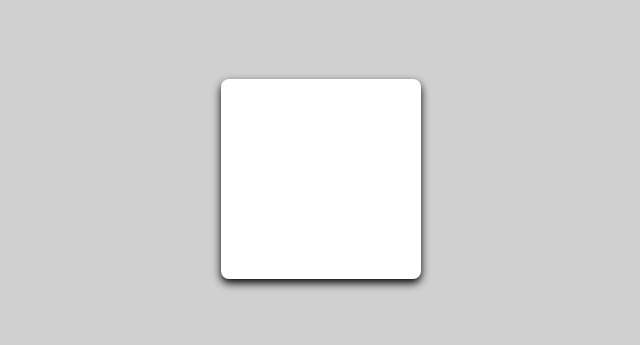
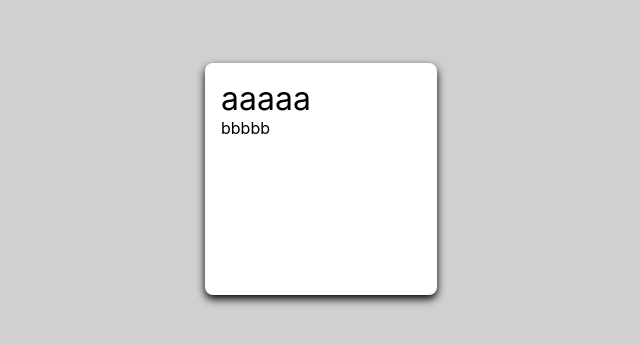
Before and after one commit to Pborja26/oncas_do_vale_app, a React (Create React App) app in the folder ui/: page / in a window 1280 px wide. Shown: the part 221-566 px from the top of the page, without its empty margins (319-959 px from the left). Built offline with nearby package versions, Linux system fonts and the light colour scheme.

Commit message:
components

```diff
--- a/ui/src/App.tsx
+++ b/ui/src/App.tsx
@@ -1,11 +1,20 @@
-import React from 'react';
-import Modal from './components/modal/modal';
+import Modal from "./components/modal/modal";
+import * as pages from "./pages/pagesIndex";
 
 function App() {
+
   return (
-    <div className="App">
-      <Modal/>
-    </div>
+    <>
+      <Modal
+        headder="aaaaa"
+        subtilte="bbbbb"
+        height={"200px"}
+        width={"200px"}
+        padding={"1rem"}
+      >
+
+      </Modal>
+    </>
   );
 }
 
--- a/ui/src/components/container/container.tsx
+++ b/ui/src/components/container/container.tsx
@@ -14,6 +14,7 @@ const Container = ({
     style,
     children
 }: ContainerProps) => {
+    return (
         <styled.ContainerComponent
             display={display}
             direction={direction}
@@ -28,6 +29,7 @@ const Container = ({
         >
             {children}
         </styled.ContainerComponent>
+    )
 }
 
 export default Container;
--- /dev/null
+++ b/ui/src/components/input/input.styed.tsx
@@ -0,0 +1,2 @@
+import styled from "styled-components";
+import { InputProps } from "./input.types";
--- /dev/null
+++ b/ui/src/components/label/label.styled.tsx
@@ -0,0 +1,24 @@
+import styled from "styled-components";
+import { LabelProps } from "./label.types";
+
+export const LabelComponent = styled.div<LabelProps>`
+  font-family: Inter;
+  font-size: ${(props) => {
+    switch (props.variant) {
+      case "h1":
+        return '2.5rem';
+      case "h2":
+        return '2rem';
+      case "h3":
+        return '1.75rem';
+      case "p":
+      default:
+        return '1rem';
+    }
+  }};
+  font-weight: ${props => props.weight};
+  color: ${props => props.color || "#000"};
+  display: flex;
+  width: fit-content;
+  height: fit-content;
+`
--- /dev/null
+++ b/ui/src/components/label/label.tsx
@@ -0,0 +1,23 @@
+import * as styled from "./label.styled";
+import { LabelProps } from "./label.types";
+
+const Label = ({
+  label,
+  style,
+  variant,
+  weight,
+  color
+}: LabelProps) => {
+  return (
+    <styled.LabelComponent
+      style={style}
+      variant={variant}
+      weight={weight}
+      color={color}
+    >
+      {label}
+    </styled.LabelComponent>
+  )
+};
+
+export default Label;
--- a/ui/src/components/modal/modal.tsx
+++ b/ui/src/components/modal/modal.tsx
@@ -1,8 +1,9 @@
 import * as modal from "./modal.styled";
 import Divider from "../divider/divider";
 import Button from "../button/button";
+import Container from "../container/container";
+import Label from "../label/label";
 import { ModalProps } from "./modal.types";
-import Container from "../container/container";
 
 const Modal = ({
   children,
@@ -19,8 +20,21 @@ const Modal = ({
 }: ModalProps) => {
   return (
     <modal.BackDrop>
-      <modal.Container width={"200px"} height={"200px"}>
-
+      <modal.Container
+        width={width}
+        height={height}
+        padding={padding}
+        style={style}
+      >
+        {headder && (
+          <Container display="flex" direction="row" align="center" justify="space-between" >
+            <Container direction="column" >
+              <Label label={headder} variant="h2" />
+              <Label label={subtilte} variant="p" />
+            </Container>
+          </Container>
+        )}
+        {children}
       </modal.Container>
     </modal.BackDrop>
   )
--- /dev/null
+++ b/ui/src/pages/pagesIndex.tsx
@@ -0,0 +1 @@
+export { default as login } from "./loginPage/loginPage";
```
Also changed, not shown: ui/src/components/input/input.types.ts (added, +16 -0 lines), ui/src/components/label/label.types.ts (added, +13 -0 lines), ui/src/pages/loginPage/loginPage.tsx (added, +7 -0 lines), ui/src/utils/axios.tsx (added, +7 -0 lines), ui/src/components/input/input.tsx (added), 1 other file (tests, documents, lock files or other folders). Lines whose indentation alone changed are shown as unchanged.
